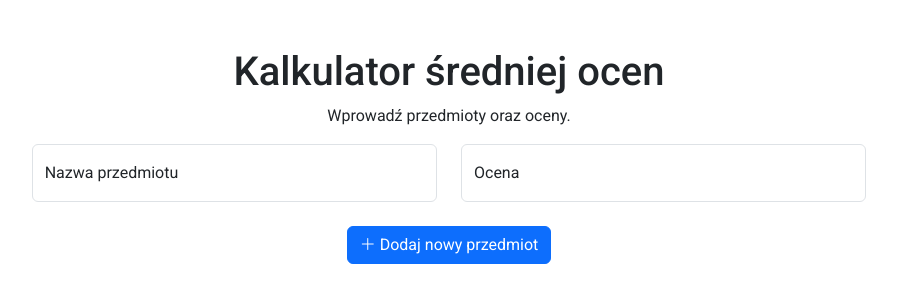
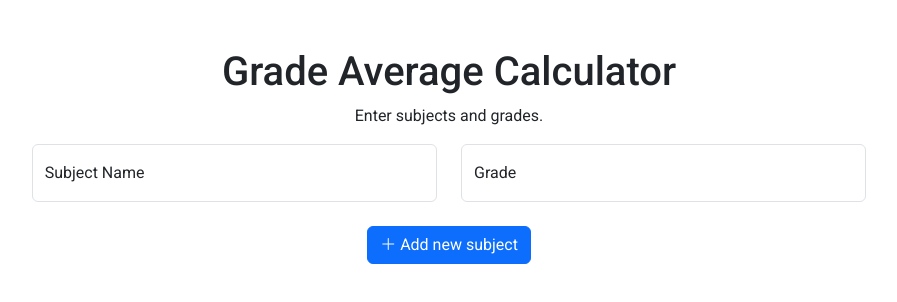
Before and after one commit to arturszolke/grade-calculator, a Vue app: page / in a window 1280 px wide. Shown: the top 302 px of the page, without its empty margins (191-1088 px from the left). Built offline with nearby package versions, Linux system fonts and the light colour scheme.

Commit message:
Update language to English in App.vue

```diff
--- a/src/App.vue
+++ b/src/App.vue
@@ -2,23 +2,23 @@
     <div class="m-2">
 
         <div class="row d-flex text-center mt-5">
-            <h1>Kalkulator średniej ocen</h1>
-            <p>Wprowadź przedmioty oraz oceny.</p>
+            <h1>Grade Average Calculator</h1>
+            <p>Enter subjects and grades.</p>
         </div>
         <div class="row">
             <div class="col"></div>
             <div class="col-4">
                 <div class="form-floating mb-3">
                     <input v-model="subject_input" type="text" class="form-control" id="subject"
-                        placeholder="Np. matematyka">
-                    <label for="subject">Nazwa przedmiotu</label>
+                        placeholder="E.g. Mathematics">
+                    <label for="subject">Subject Name</label>
                 </div>
             </div>
             <div class="col-4">
                 <div class="form-floating mb-3">
-                    <input v-model="grade_input" type="number" class="form-control" id="grade" placeholder="Np. 4.5"
+                    <input v-model="grade_input" type="number" class="form-control" id="grade" placeholder="E.g. 4.5"
                         min="2.0" max="5.0" step="0.5">
-                    <label for="grade">Ocena</label>
+                    <label for="grade">Grade</label>
                 </div>
             </div>
             <div class="col"></div>
@@ -33,7 +33,7 @@
         <div class="row text-center">
             <div class="col"></div>
             <div class="col-8">
-                <button class="btn btn-primary" @click="addSubject()"><i class="bi bi-plus-lg me-1"></i>Dodaj nowy przedmiot</button>
+                <button class="btn btn-primary" @click="addSubject()"><i class="bi bi-plus-lg me-1"></i>Add new subject</button>
             </div>
             <div class="col"></div>
         </div>
@@ -44,8 +44,8 @@
                     <table v-if="subject_grade.length > 0" class="table table-striped">
                         <thead>
                             <tr>
-                                <th scope="col">Przedmiot</th>
-                                <th scope="col" class="text-center">Ocena</th>
+                                <th scope="col">Subject</th>
+                                <th scope="col" class="text-center">Grade</th>
                                 <th scope="col"></th>
                             </tr>
                         </thead>
@@ -66,15 +66,15 @@
             <div class="col-5">
                 <div class="container d-flex flex-column justify-content-center align-items-center">
                     <div class="mt-4">
-                        <span v-if="Number(avg_grade) > 0" class="fs-5 text-center">Twoja średnia ocen: <strong>{{ avg_grade.toFixed(3)
+                        <span v-if="Number(avg_grade) > 0" class="fs-5 text-center">Your average grade: <strong>{{ avg_grade.toFixed(3)
                         }}</strong></span>
                     </div>
                     <div>
                         <br v-if="Number(grade_sugestion) > 1">
-                        <span v-if="grade_sugestion == 2" class="text-danger fs-5">Niedostateczny</span>
-                        <span v-if="grade_sugestion == 3" class="text-warning fs-5">Dostateczny</span>
-                        <span v-if="grade_sugestion == 4" class="text-primary fs-5">Dobry</span>
-                        <span v-if="grade_sugestion == 5" class="text-success fs-5">Bardzo Dobry</span>
+                        <span v-if="grade_sugestion == 2" class="text-danger fs-5">Unsatisfactory</span>
+                        <span v-if="grade_sugestion == 3" class="text-warning fs-5">Satisfactory</span>
+                        <span v-if="grade_sugestion == 4" class="text-primary fs-5">Good</span>
+                        <span v-if="grade_sugestion == 5" class="text-success fs-5">Very Good</span>
                     </div>
                 </div>
             </div>
@@ -112,15 +112,15 @@ watch(avg_grade, (newVal) => {
 
 function addSubject() {
     if (subject_input.value.trim() === '' || grade_input.value === null) {
-        error.value = 'Wypełnij wszystkie pola!'
+        error.value = 'Fill in all fields!'
         return
     } else if (Number(grade_input.value) < 2.0 || Number(grade_input.value) > 5.0) {
-        error.value = 'Ocena musi być z przedziału 2.0 - 5.0!'
+        error.value = 'Grade must be between 2.0 - 5.0!'
         return
     } else if (subject_grade.value.some((row) => {
         return row.subject.toLowerCase() === subject_input.value.toLowerCase()
     })) {
-        error.value = 'Taki przedmiot już istnieje!'
+        error.value = 'This subject already exists!'
         return
     }
 
```
